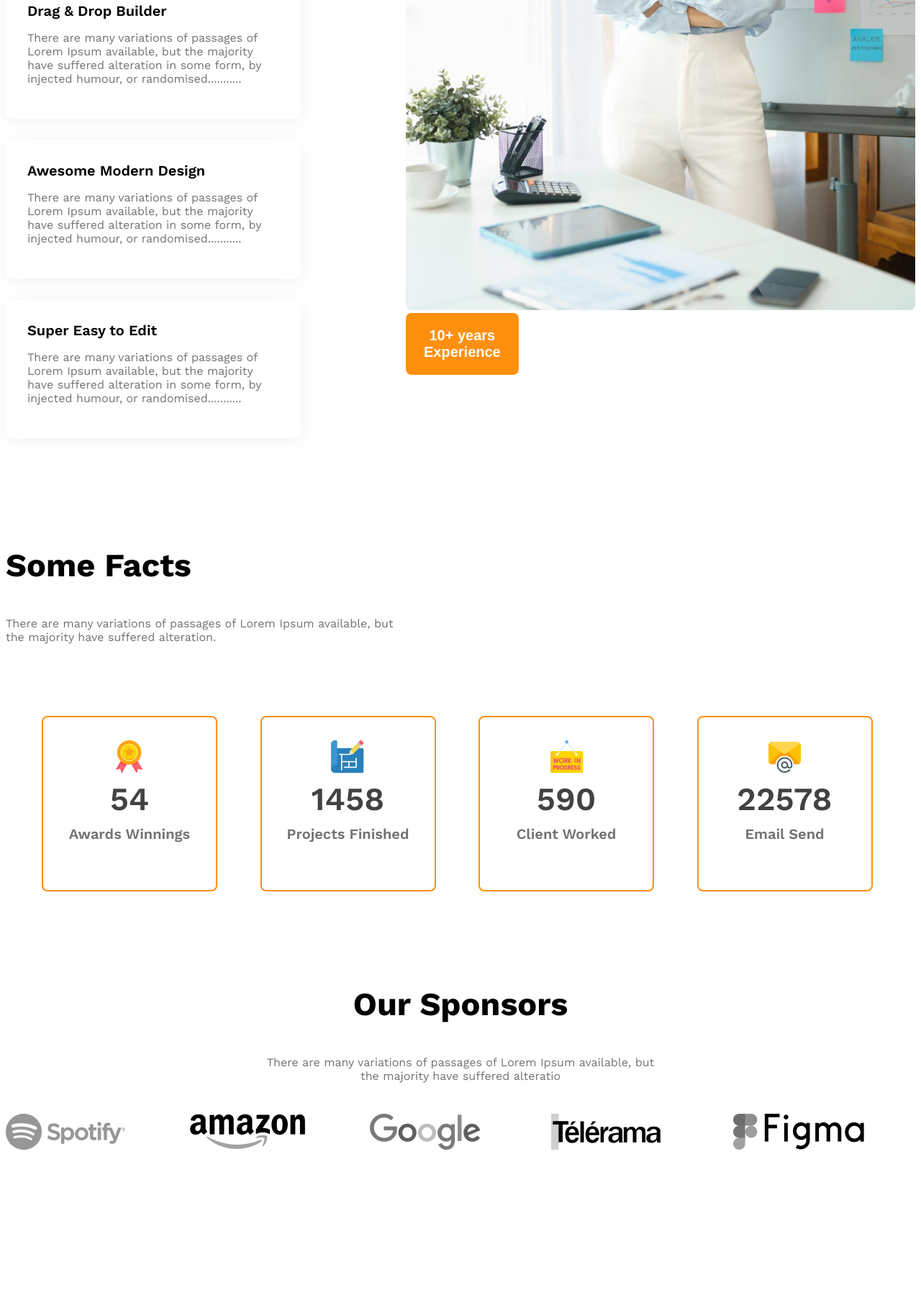
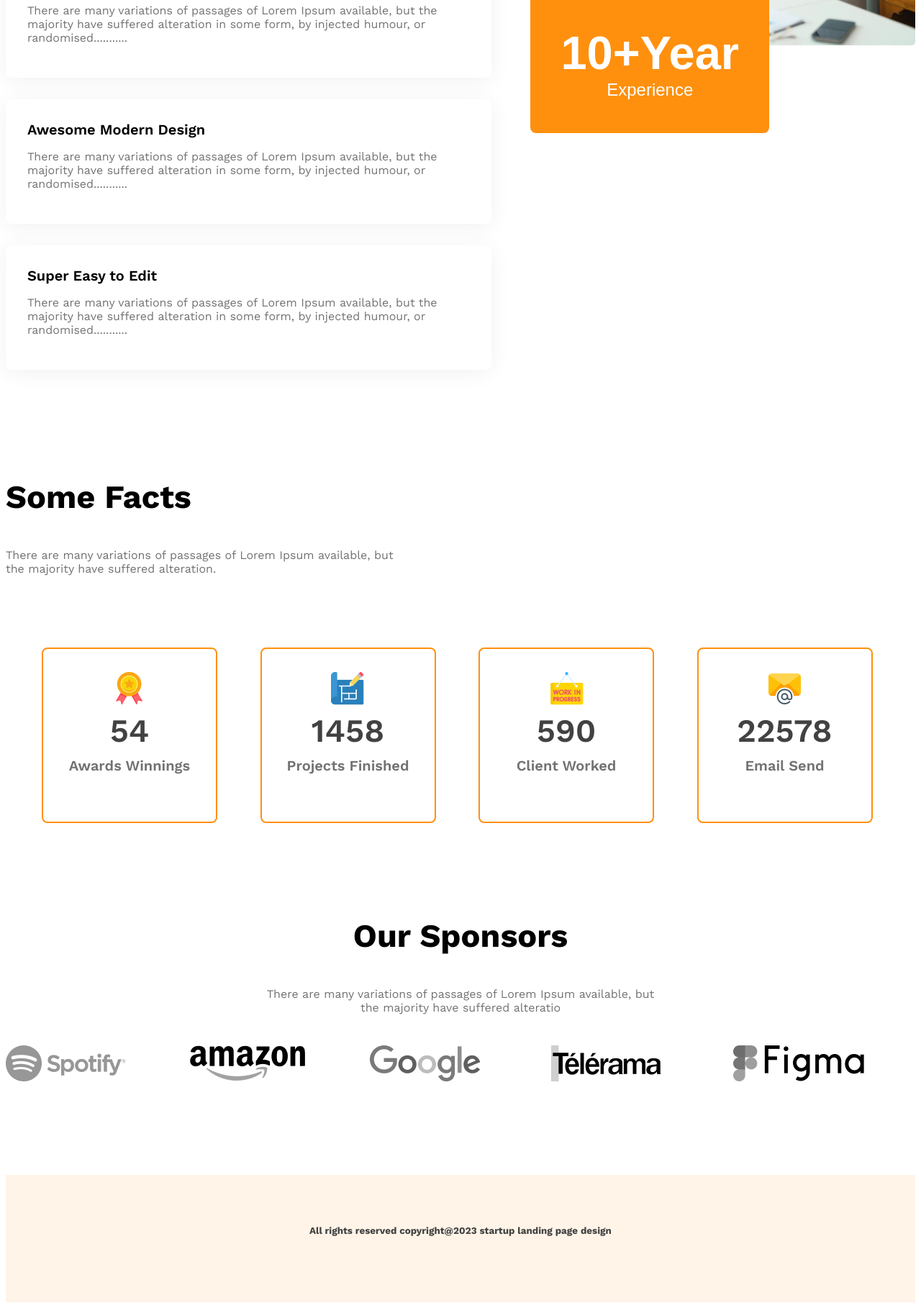
Before and after one commit to MHtuhsar/g3-architects-resources, a plain HTML site: page architects-website.html in a window 1280 px wide. Shown: the part 2693-4511 px from the top of the page at 72% size. Before the commit the page ends 4299 px from the top, so only its background shows below. Drawn offline with nearby package versions, Linux system fonts and the light colour scheme.

Commit message:
added footer section

```diff
--- a/architects-website.html
+++ b/architects-website.html
@@ -93,9 +93,10 @@
 
 
             </div>
-            <div><img src="images/architect.png" alt="">
+            <div class="featured-architect">
+                <img src="images/architect.png" alt="">
                 <button id="experience-badge" class="btn-primary">
-                    <span id="experience-year">10+ years</span>
+                    <span id="experience-year">10+Year</span>
                     <br><span>Experience</span>
                 </button>
             </div>
@@ -157,7 +158,10 @@
         </section>
     </main>
 
-    <footer>
+    <footer >
+        <div class="footer-section">
+            <h6 class="text-gray">All rights reserved copyright@2023 startup landing page design</h6>
+        </div>
 
     </footer>
 
--- a/styles/architects-styles.css
+++ b/styles/architects-styles.css
@@ -89,7 +89,8 @@ main>section {
 }
 
 .navbar,
-.banner {
+.banner,
+footer {
     max-width: 1440px;
     margin: 0 auto;
 }
@@ -228,6 +229,39 @@ main>section {
 
 }
 
+.featured-architect img {
+    width: 100%;
+}
+
+#experience-badge {
+    padding: 46px 42px;
+    font-size: 1.5rem;
+    font-weight: 500;
+    margin-left: -92px;
+    margin-top: -77px;
+
+}
+
+#experience-year {
+    font-size: 4.0625rem;
+    font-weight: bold;
+}
+
+/* Footer section related styles */
+
+.footer-section {
+
+    height: 100px;
+    margin-top: 130px;
+    background-color: #FFF4E7;
+    text-align: center;
+    font-size: 20px;
+    font-weight: 400;
+    padding: 39px 0px 38px 0px;
+
+}
+
+
 
 /* responsive media query */
 
@@ -239,7 +273,8 @@ main>section {
 
     .navbar,
     .nav-links,
-    .teams {
+    .teams,
+    .features {
         flex-direction: column;
     }
 
@@ -266,6 +301,11 @@ main>section {
         justify-items: center;
         gap: 50px;
     }
+
+    #experience-badge {
+        margin-top: 20px;
+        margin-left: 20px;
+    }
 }
 
 /* medium size device */
```
